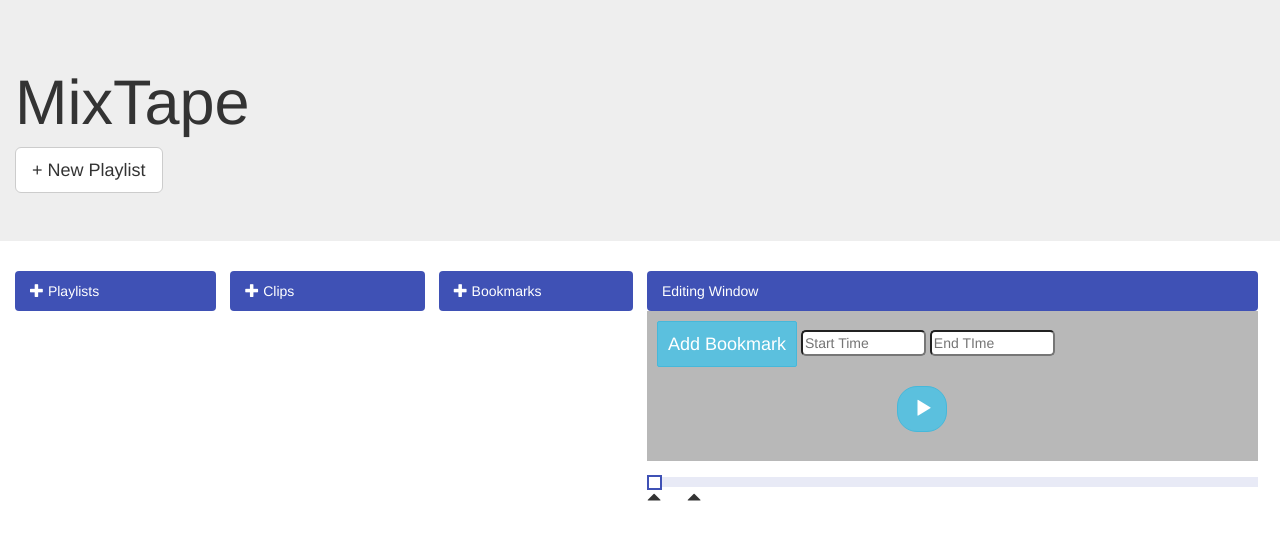
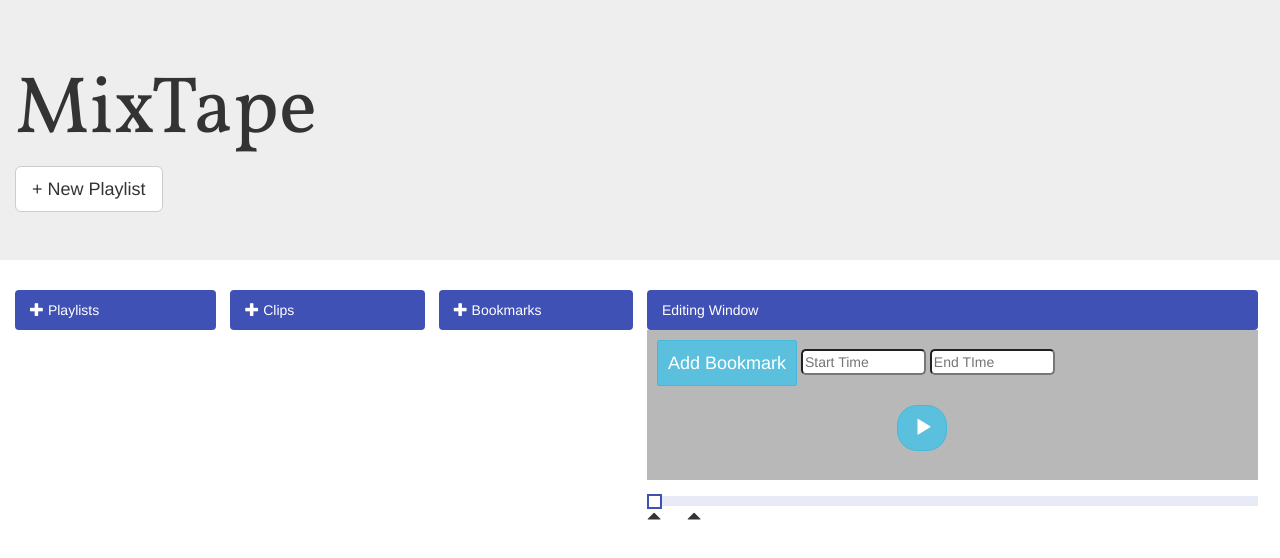
Before and after one commit to vgunning/MixTape, a plain HTML site: page index.html in a window 1280 px wide. Drawn offline with Linux system fonts and the light colour scheme.

Commit message:
title font

```diff
--- a/index.html
+++ b/index.html
@@ -14,6 +14,7 @@ gabrielj
     <link type="text/css" href="bookmarkEditor.css" rel="stylesheet">
     <link href="./jquery/jquery-ui.css" rel="stylesheet">
     <!-- Load style sheets -->
+    <link href='http://fonts.googleapis.com/css?family=Vollkorn:400,700' rel='stylesheet' type='text/css'> <!-- font -->
     <link rel='stylesheet' type='text/css' href='bootstrap/css/bootstrap.min.css' />
     <link rel="stylesheet" type="text/css" href="mixtape.css" />
     <link rel='stylesheet' type='text/css' href='color-management.css'/>
--- a/mixtape.css
+++ b/mixtape.css
@@ -1,4 +1,12 @@
 /* This is the css file for mixtape*/
+.title{
+	font-family: 'Vollkorn', serif;
+}
+
+.jumbotron h1{
+	font-size: 60pt;
+}
+
 .small_pill{
 	width: 200px;
 }
```
